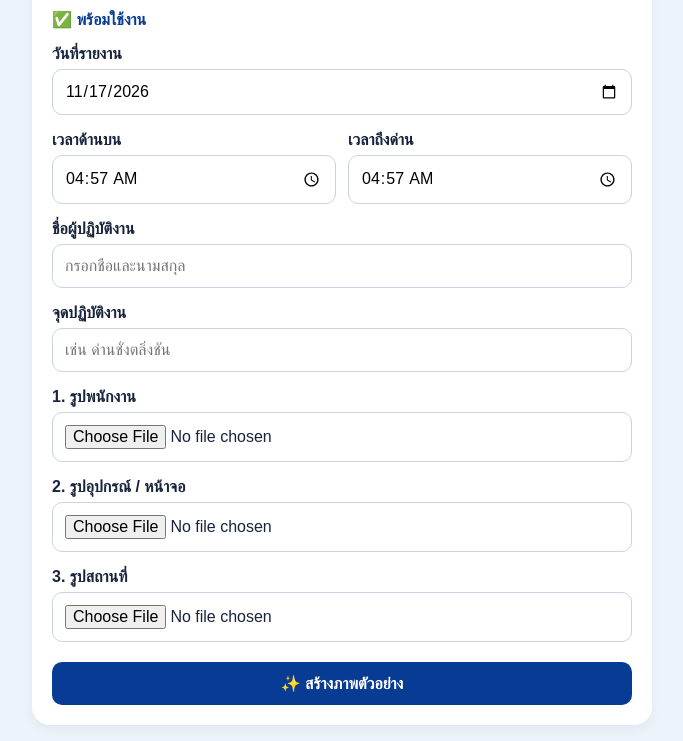
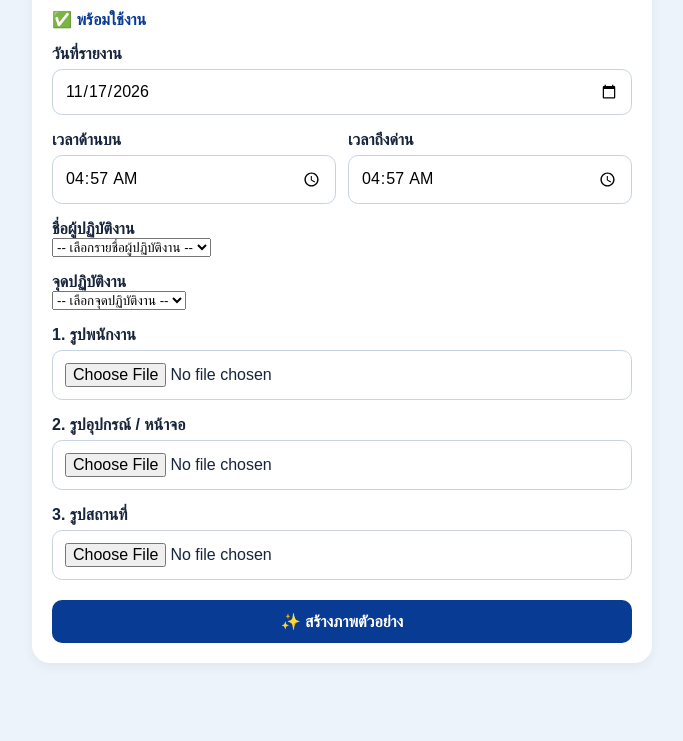
Before and after one commit to rxx32024/BEM-iphone, a plain HTML site: page index.html in a window 1280 px wide. Shown: the part 99-840 px from the top of the page, without its empty margins (298-981 px from the left). After the commit the page ends 800 px from the top, so only its background shows below. Drawn offline with Linux system fonts and the light colour scheme.

Commit message:
Add files via upload

```diff
--- a/index.html
+++ b/index.html
@@ -36,11 +36,48 @@
     <div><label>เวลาถึงด่าน</label><input id="arrivalTime" type="time"></div>
   </div>
 
-  <label>ชื่อผู้ปฏิบัติงาน</label>
-  <input id="employeeName" type="text" placeholder="กรอกชื่อและนามสกุล">
+   <label for="employeeName">ชื่อผู้ปฏิบัติงาน</label>
+  <select id="employeeName">
+    <option value="" disabled selected>-- เลือกรายชื่อผู้ปฏิบัติงาน --</option>
+    <option>ธัญญ์วาริน ยานะดำ</option>
+    <option>ธนทัต จำเนียร</option>
+    <option>จารุวัฒน์ กณาพันธ์</option>
+    <option>อลงกรณ์ จันทร์วิทิตย์</option>
+    <option>จิรวัฒน์ ประดับทอง</option>
+    <option>ณัฐพล บีดิลและ</option>
+    <option>คาวี ลาสุด</option>
+    <option>ชลิต พิภพไชยสิทธิ์</option>
+    <option>โกเมศ วิทยาศาสตร์</option>
+    <option>ศุภวัฒน์ กระต่ายแก้ว</option>
+    <option>ชัชวาล พรรณวิชัย</option>
+    <option>สรศักดิ์ โพธิ์ผ่อง</option>
+    <option>กฤษดา เกตุดี</option>
+    <option>พิสิษฐ์ คล้ายทอง</option>
+    <option>จักรี กำเนิดทอง</option>
+    <option>ธีระพล ศรีโรจน์</option>
+    <option>พลภัทร จงมนตรี</option>
+    <option>คงศักดิ์ อิ่มปรีชา</option>
+    <option>พุฒิพงศ์ ไทยป้อง</option>
+    <option>ธนพล ชัยชนะสีพลี</option>
+    <option>รัฐพล ตาริชกุล</option>
+    <option>วัฒนะชัย ล้อมวงษ์</option>
+    <option>ดุษฎี ศรีเคลือบ</option>
+    <option>องอาจ เขียนแก้ว</option>
+  </select>
 
-  <label>จุดปฏิบัติงาน</label>
-  <input id="locationName" type="text" placeholder="เช่น ด่านชั่งตลิ่งชัน">
+  <label for="locationName">จุดปฏิบัติงาน</label>
+  <select id="locationName">
+    <option value="" disabled selected>-- เลือกจุดปฏิบัติงาน --</option>
+    <option>ด่านชั่งตลิ่งชัน</option>
+    <option>ด่านชั่งบางบำหรุ</option>
+    <option>ด่านชั่งแจ้งวัฒนะ</option>
+    <option>ด่านชั่งงามวงศ์วาน</option>
+    <option>ด่านชั่งรัชดาภิเษก</option>
+    <option>ด่านชั่งย่านพหลโยธิน</option>
+    <option>ด่านชั่งรามคำแหง</option>
+    <option>ด่านชั่งศรีนครินทร์</option>
+    <option>ด่านชั่งเชียงราก</option>
+  </select>
 
   <label>1. รูปพนักงาน</label><input id="employeePhoto" type="file" accept="image/*">
   <label>2. รูปอุปกรณ์ / หน้าจอ</label><input id="equipmentPhoto" type="file" accept="image/*">
```
